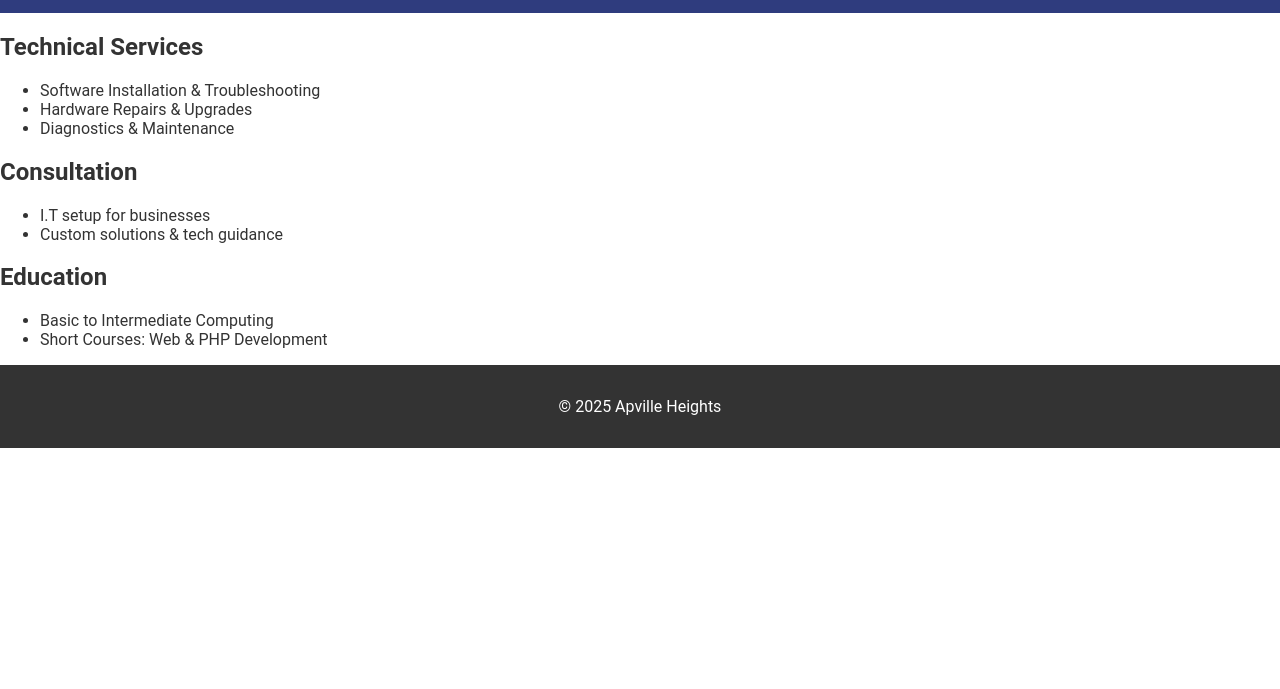
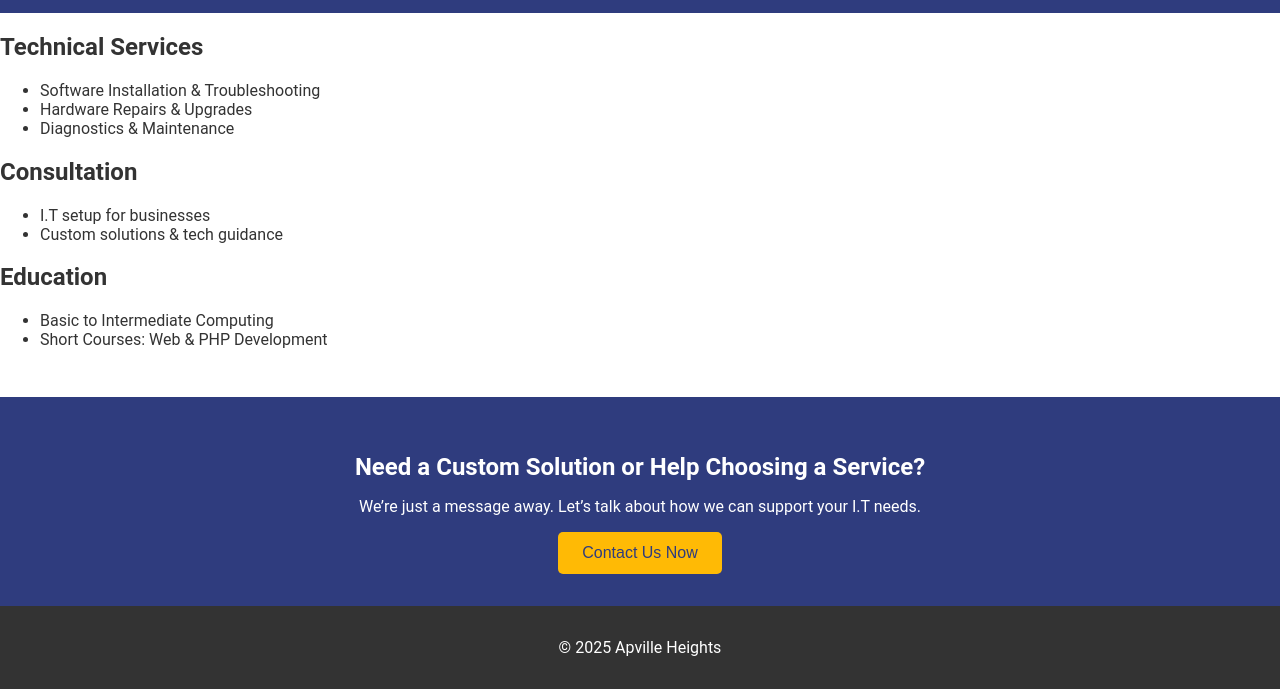
Before and after one commit to Atuking/ApvilleHeights-Website, a plain HTML site: page services.html in a window 1280 px wide. Shown: the part 179-868 px from the top of the page. Before the commit the page ends 800 px from the top, so only its background shows below. Drawn offline with Linux system fonts and the light colour scheme.

Commit message:
new buttons

```diff
--- a/services.html
+++ b/services.html
@@ -36,6 +36,14 @@
     </ul>
   </section>
 
+<section class="cta-contact">
+  <h3>Need a Custom Solution or Help Choosing a Service?</h3>
+  <p>We’re just a message away. Let’s talk about how we can support your I.T needs.</p>
+  <a href="contact.html">
+    <button class="contact-button">Contact Us Now</button>
+  </a>
+</section>
+
   <footer>
     <p>&copy; 2025 Apville Heights</p>
   </footer>
--- a/style.css
+++ b/style.css
@@ -70,3 +70,40 @@ footer {
   text-align: center;
   padding: 1rem;
 }
+.cta-contact {
+  background: #2f3c7e;
+  color: white;
+  text-align: center;
+  padding: 2rem 1rem;
+  margin-top: 3rem;
+}
+
+.cta-contact h3 {
+  font-size: 1.5rem;
+  margin-bottom: 0.5rem;
+}
+
+.cta-contact p {
+  font-size: 1rem;
+  margin-bottom: 1rem;
+}
+
+.contact-button {
+  background: #ffba05;
+  color: #2f3c7e;
+  border: none;
+  padding: 0.75rem 1.5rem;
+  font-size: 1rem;
+  cursor: pointer;
+  border-radius: 5px;
+}
+.linkedin-button {
+  background-color: #0077b5;
+  color: white;
+  padding: 0.75rem 1.5rem;
+  font-size: 1rem;
+  border: none;
+  border-radius: 4px;
+  cursor: pointer;
+  margin-top: 1rem;
+}
```
Also changed, not shown: contact.html (+4 -0 lines).
